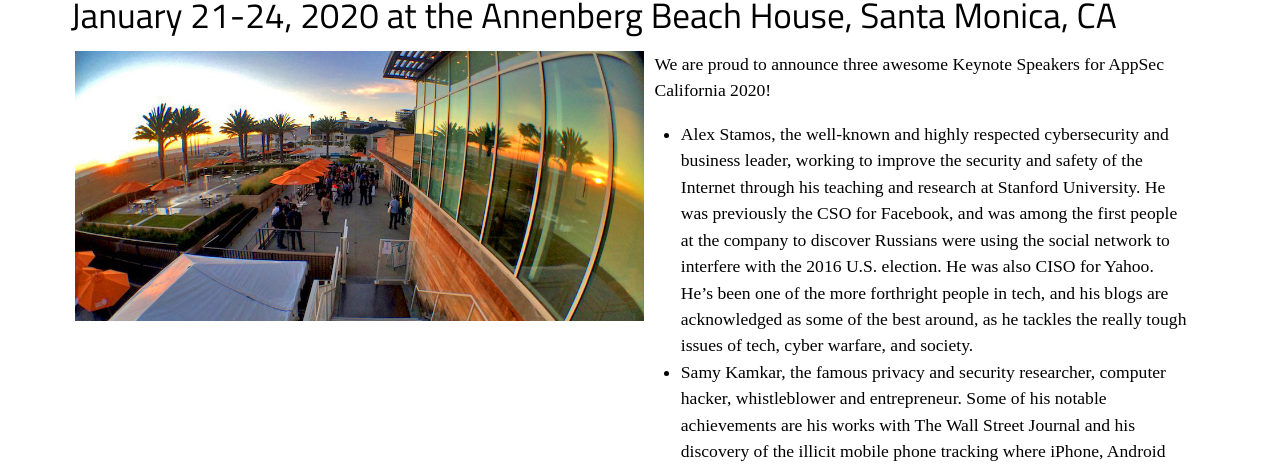
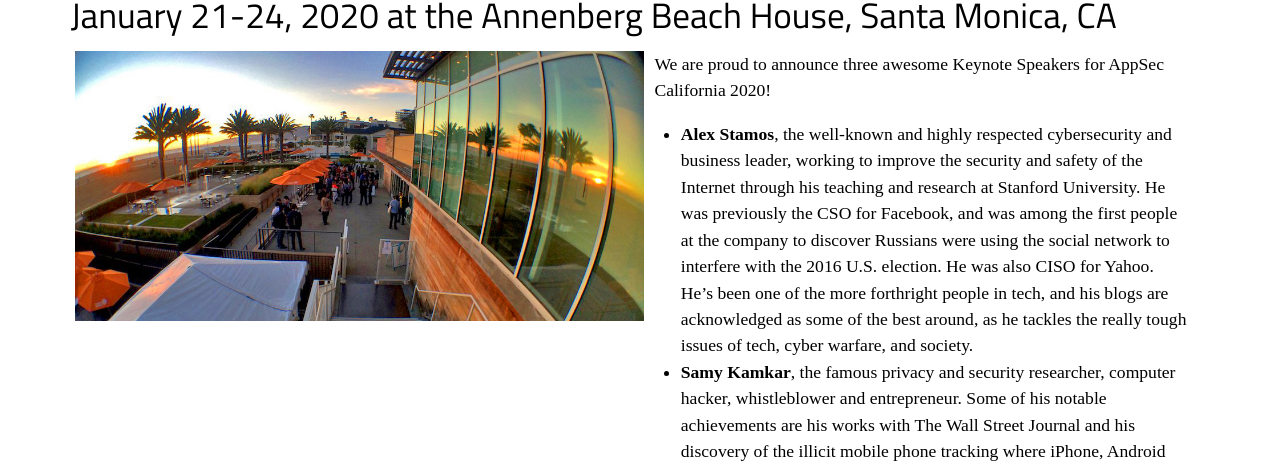
Before and after one commit to OWASP/2020-appseccalifornia, a Jekyll site: the page built from index.html, in a window 1280 px wide. Shown: the part 393-862 px from the top of the page. Built offline with Jekyll 4.4.1, drawn with Linux system fonts in a browser that asks for light colours; some web fonts are replaced; comment, search, counter and statistics services are not loaded.

Commit message:
adding bold in css

```diff
--- a/assets/css/style.scss
+++ b/assets/css/style.scss
@@ -47,6 +47,9 @@ h2 {
 	font-size: 2em;
 	margin-bottom: 0.5em;
 }
+b,strong{
+font-weight: bold;
+}
 
 .button {
   border-radius: 5px;
```
